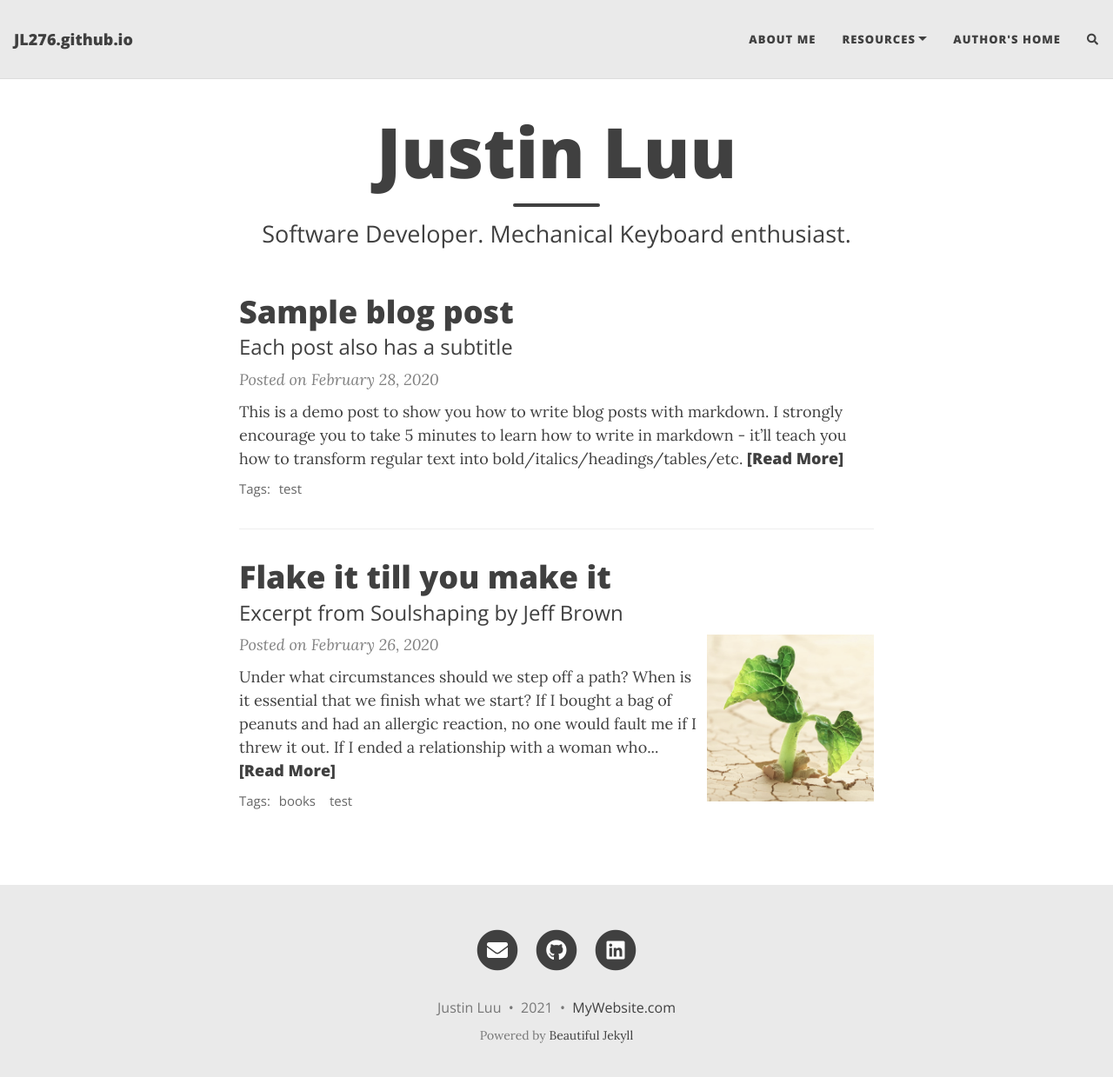
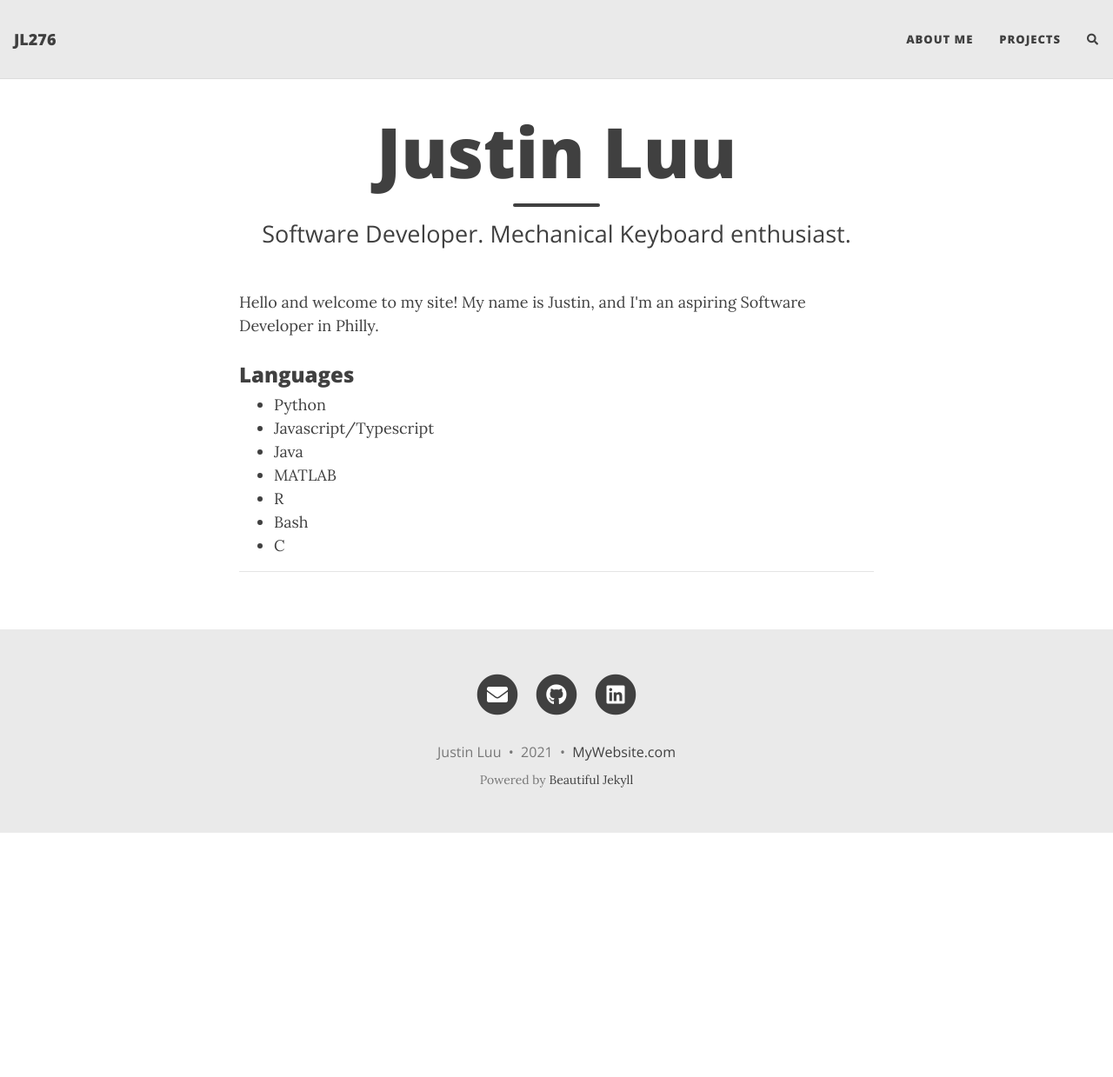
Before and after one commit to JL276/JL276.github.io, a Jekyll site: the page built from index.html, in a window 1280 px wide and 1252 px high. Shown: the top 1239 px of the window at 87% size. Built offline with Jekyll 4.4.1, drawn with Linux system fonts in a browser that asks for light colours; nearby versions of some CDN libraries; the list of posts is cut into pages by our own code; comment, search, counter and statistics services are not loaded.

Commit message:
main page

```diff
--- a/_config.yml
+++ b/_config.yml
@@ -6,7 +6,7 @@
 # --- Required options --- #
 
 # Name of website
-# title: Justin's Personal Website
+title: JL276
 
 # Your name to show in the footer
 author: Justin Luu
@@ -15,10 +15,10 @@ author: Justin Luu
 
 navbar-links:
   About Me: "aboutme"
-  Resources:
-    - Beautiful Jekyll: "https://beautifuljekyll.com"
-    - Learn markdown: "https://www.markdowntutorial.com/"
-  Author's home: "https://deanattali.com"
+  # Resources:
+  #   - Beautiful Jekyll: "https://beautifuljekyll.com"
+  #   - Learn markdown: "https://www.markdowntutorial.com/"
+  Projects: "https://github.com/JL276"
 
 # --- Logo --- #
 
--- a/_layouts/home.html
+++ b/_layouts/home.html
@@ -6,7 +6,7 @@ layout: page
 
 {% assign posts = paginator.posts | default: site.posts %}
 
-<div class="posts-list">
+{% comment %} <div class="posts-list">
   {% for post in posts %}
   <article class="post-preview">
 
@@ -87,7 +87,7 @@ layout: page
 
    </article>
   {% endfor %}
-</div>
+</div> {% endcomment %}
 
 {% if paginator.total_pages > 1 %}
 <ul class="pagination main-pager">
--- a/index.html
+++ b/index.html
@@ -3,3 +3,72 @@ layout: home
 title: Justin Luu
 subtitle: Software Developer. Mechanical Keyboard enthusiast.
 ---
+
+<!DOCTYPE html>
+<html lang="en">
+  <!-- Beautiful Jekyll 5.0.0 | Copyright Dean Attali 2020 -->
+  <head>
+    <meta charset="utf-8" />
+    <meta
+      name="viewport"
+      content="width=device-width, initial-scale=1, shrink-to-fit=no"
+    />
+  </head>
+  <body>
+    <div class="container-md" role="main">
+      <div class="row">
+        <div>
+          <p>
+            Hello and welcome to my site! My name is Justin, and I'm an aspiring
+            Software Developer in Philly.
+          </p>
+
+          <h3 id="languages">Languages</h3>
+          <ul>
+            <li>Python</li>
+            <li>Javascript/Typescript</li>
+            <li>Java</li>
+            <li>MATLAB</li>
+            <li>R</li>
+            <li>Bash</li>
+            <li>C</li>
+          </ul>
+          <hr />
+
+          {% comment %}
+          <h3 id="vanguard">Vanguard</h3>
+
+          <ul>
+            <li><b>Languages</b>: Python, Typescript</li>
+            <li><b>Technologies</b>: AWS Lambda/S3, Angular, Flask, Pandas</li>
+            <li>
+              Helped visualize risk for traders with front-end user interfaces
+              and streamlined setup process for trade decisions optimizer.
+            </li>
+          </ul>
+          <hr />
+          <h3 id="comcast">Comcast</h3>
+          <ul>
+            <li><b>Languages</b>: Python, Typescript</li>
+            <li><b>Technologies</b>: Docker, React</li>
+            <li>
+              Managed Sustainability team's dashboard and created new pages for
+              ad-hoc reporting with charts and graphs.
+            </li>
+          </ul>
+          <hr />
+          <h3 id="clarivate">Clarivate Analytics</h3>
+          <ul>
+            <li><b>Languages</b>: Python</li>
+            <li><b>Technologies</b>: BeautifulSoup4, Selenium, Pandas</li>
+            <li>
+              Cleaned and aggregated over 130,000 customer accounts and scraped
+              information for sales teams in both North America and India.
+            </li>
+          </ul>
+          {% endcomment %}
+        </div>
+      </div>
+    </div>
+  </body>
+</html>
```
